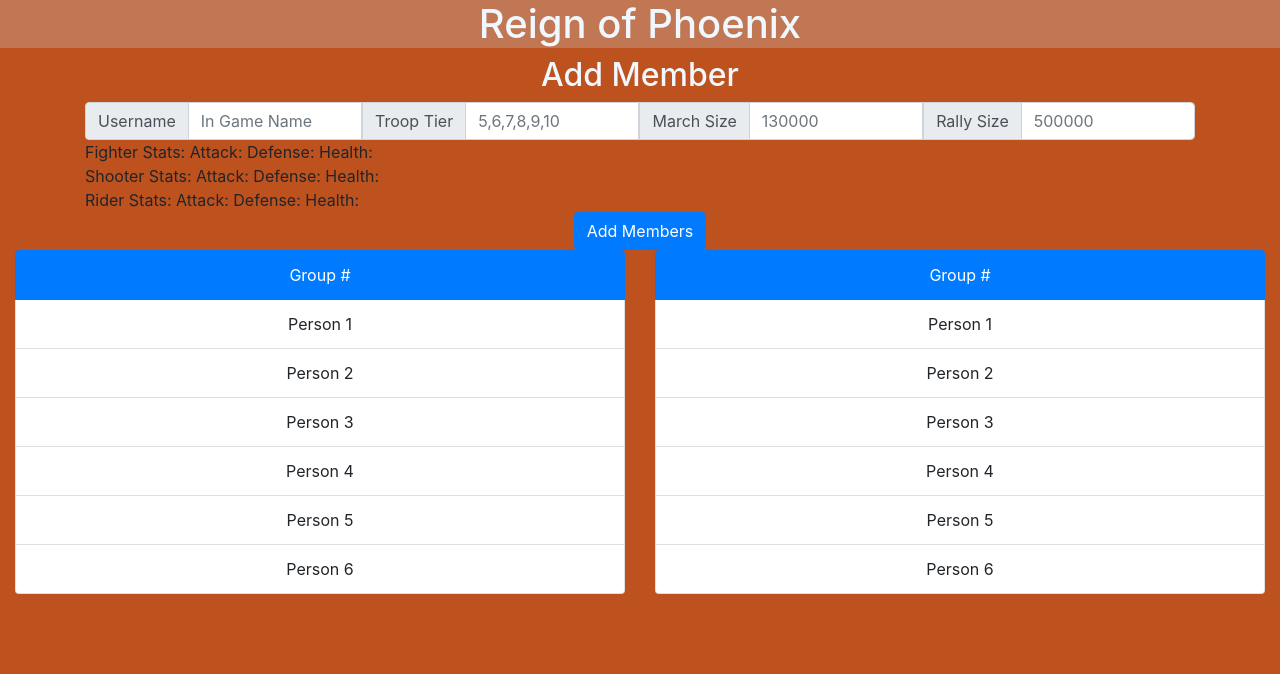
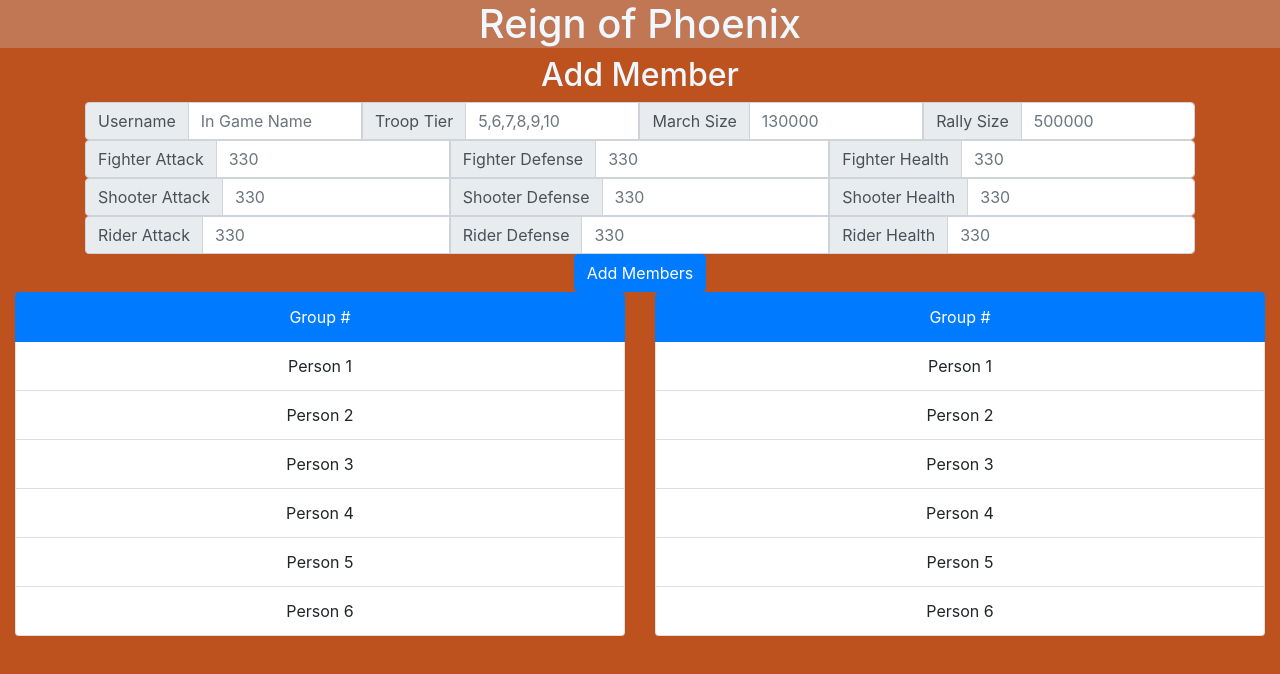
Before and after one commit to Dizzion/rop-app, a React (Create React App) app: page / in a window 1280 px wide. Shown: the top 674 px of the page. Built offline with nearby package versions, Linux system fonts and the light colour scheme.

Commit message:
finished input groups for each member but need to swap to a form

```diff
--- a/src/App.tsx
+++ b/src/App.tsx
@@ -1,57 +1,181 @@
-import React, { useState } from 'react';
-import Header from './Components/Header';
-import Card from './Components/TeamCards/Card';
-import './App.scss';
-import { Button, Col, Container, InputGroup, FormControl, Row } from 'react-bootstrap';
+import React, { useState } from "react";
+import Header from "./Components/Header";
+import Card from "./Components/TeamCards/Card";
+import "./App.scss";
+import {
+  Button,
+  Col,
+  Container,
+  InputGroup,
+  FormControl,
+  Row,
+} from "react-bootstrap";
 
 const App: React.FC = () => {
-  const [members, setMembers] = useState<{id: string, troopTier: number, marchSize: number, rallySize: number, fighters: {attack: number, defense: number, health: number}, shooters: {attack: number, defense: number, health: number}, rider: {attack: number, defense: number, health: number}}[]>([]);
+  const [members, setMembers] = useState<
+    {
+      id: string;
+      troopTier: number;
+      marchSize: number;
+      rallySize: number;
+      fighters: { attack: number; defense: number; health: number };
+      shooters: { attack: number; defense: number; health: number };
+      rider: { attack: number; defense: number; health: number };
+    }[]
+  >([]);
 
-  const memberAddHandler = (member: {id: string, troopTier: number, marchSize: number, rallySize: number, fighters: {attack: number, defense: number, health: number}, shooters: {attack: number, defense: number, health: number}, rider: {attack: number, defense: number, health: number}}) => {
-    setMembers([member])
+  const memberAddHandler = (member: {
+    id: string;
+    troopTier: number;
+    marchSize: number;
+    rallySize: number;
+    fighters: { attack: number; defense: number; health: number };
+    shooters: { attack: number; defense: number; health: number };
+    rider: { attack: number; defense: number; health: number };
+  }) => {
+    setMembers([member]);
   };
 
   return (
     <div className="App">
-      <Header/>
-      <div>
+      <Header />
+      <Container fluid="sm">
         <h2>Add Member</h2>
-        <Container fluid="sm">
         <InputGroup>
           <InputGroup.Prepend>
             <InputGroup.Text id="Username">Username</InputGroup.Text>
           </InputGroup.Prepend>
-            <FormControl placeholder="In Game Name" aria-label="id" aria-describedby="Username"/>
+          <FormControl
+            placeholder="In Game Name"
+            aria-label="id"
+            aria-describedby="Username"
+          />
 
           <InputGroup.Prepend>
             <InputGroup.Text id="tier">Troop Tier</InputGroup.Text>
           </InputGroup.Prepend>
-            <FormControl placeholder="5,6,7,8,9,10" aria-label="troopTier" aria-describedby="teir"/>
+          <FormControl
+            placeholder="5,6,7,8,9,10"
+            aria-label="troopTier"
+            aria-describedby="teir"
+          />
 
           <InputGroup.Prepend>
             <InputGroup.Text id="march">March Size</InputGroup.Text>
           </InputGroup.Prepend>
-            <FormControl placeholder="130000" aria-label="marchSize" aria-describedby="march"/>
+          <FormControl
+            placeholder="130000"
+            aria-label="marchSize"
+            aria-describedby="march"
+          />
 
           <InputGroup.Prepend>
             <InputGroup.Text id="rally">Rally Size</InputGroup.Text>
           </InputGroup.Prepend>
-            <FormControl placeholder="500000" aria-label="rallySize" aria-describedby="rally"/>
+          <FormControl
+            placeholder="500000"
+            aria-label="rallySize"
+            aria-describedby="rally"
+          />
         </InputGroup>
-          <InputGroup>Fighter Stats: Attack:   Defense:  Health:  </InputGroup>
-          <InputGroup>Shooter Stats: Attack:   Defense:  Health:  </InputGroup>
-          <InputGroup>Rider Stats: Attack:   Defense:  Health:  </InputGroup>
+        <InputGroup>
+          <InputGroup.Prepend>
+            <InputGroup.Text id="fighterAttack">Fighter Attack</InputGroup.Text>
+          </InputGroup.Prepend>
+          <FormControl
+            placeholder="330"
+            aria-label="fighterAttack"
+            aria-describedby="fighterAttack"
+          />
+
+          <InputGroup.Prepend>
+            <InputGroup.Text id="fighterDefense">Fighter Defense</InputGroup.Text>
+          </InputGroup.Prepend>
+          <FormControl
+            placeholder="330"
+            aria-label="fighterDefense"
+            aria-describedby="fighterDefense"
+          />
+
+          <InputGroup.Prepend>
+            <InputGroup.Text id="fighterHealth">Fighter Health</InputGroup.Text>
+          </InputGroup.Prepend>
+          <FormControl
+            placeholder="330"
+            aria-label="fighterHealth"
+            aria-describedby="fighterHealth"
+          />
+        </InputGroup>
+        <InputGroup>
+          <InputGroup.Prepend>
+            <InputGroup.Text id="shooterAttack">Shooter Attack</InputGroup.Text>
+          </InputGroup.Prepend>
+          <FormControl
+            placeholder="330"
+            aria-label="ShooterAttack"
+            aria-describedby="shooterAttack"
+          />
+
+          <InputGroup.Prepend>
+            <InputGroup.Text id="shooterDefense">Shooter Defense</InputGroup.Text>
+          </InputGroup.Prepend>
+          <FormControl
+            placeholder="330"
+            aria-label="ShooterDefense"
+            aria-describedby="shooterDefense"
+          />
+
+          <InputGroup.Prepend>
+            <InputGroup.Text id="shooterHealth">Shooter Health</InputGroup.Text>
+          </InputGroup.Prepend>
+          <FormControl
+            placeholder="330"
+            aria-label="ShooterHealth"
+            aria-describedby="shooterHealth"
+          />
+        </InputGroup>
+        <InputGroup>
+          <InputGroup.Prepend>
+            <InputGroup.Text id="riderAttack">Rider Attack</InputGroup.Text>
+          </InputGroup.Prepend>
+          <FormControl
+            placeholder="330"
+            aria-label="RiderAttack"
+            aria-describedby="riderAttack"
+          />
+
+          <InputGroup.Prepend>
+            <InputGroup.Text id="riderDefense">Rider Defense</InputGroup.Text>
+          </InputGroup.Prepend>
+          <FormControl
+            placeholder="330"
+            aria-label="RiderDefense"
+            aria-describedby="riderDefense"
+          />
+
+          <InputGroup.Prepend>
+            <InputGroup.Text id="riderHealth">Rider Health</InputGroup.Text>
+          </InputGroup.Prepend>
+          <FormControl
+            placeholder="330"
+            aria-label="RiderHealth"
+            aria-describedby="riderHealth"
+          />
+        </InputGroup>
+        <Button>Add Members</Button>
       </Container>
-        <Button>Add Members</Button>
-      </div>
       <Container fluid>
         <Row>
-          <Col sm><Card/></Col>
-          <Col sm><Card/></Col>
+          <Col sm>
+            <Card />
+          </Col>
+          <Col sm>
+            <Card />
+          </Col>
         </Row>
       </Container>
     </div>
   );
-}
+};
 
 export default App;
```
Lines whose indentation alone changed are shown as unchanged.
